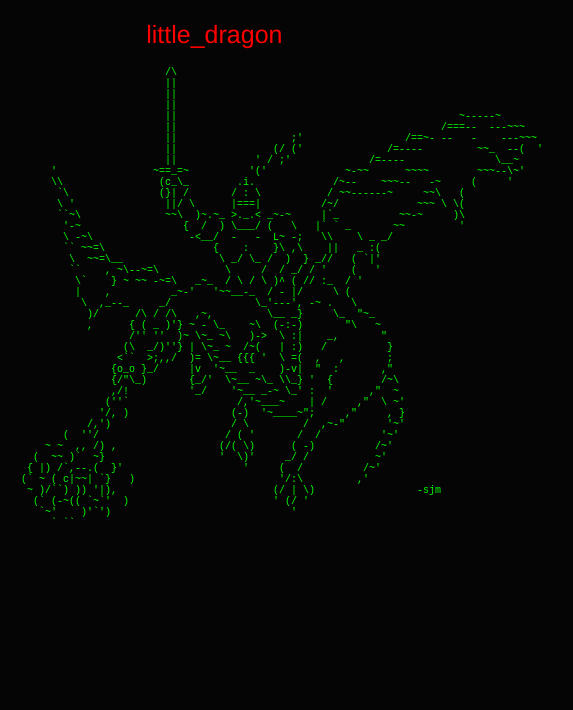
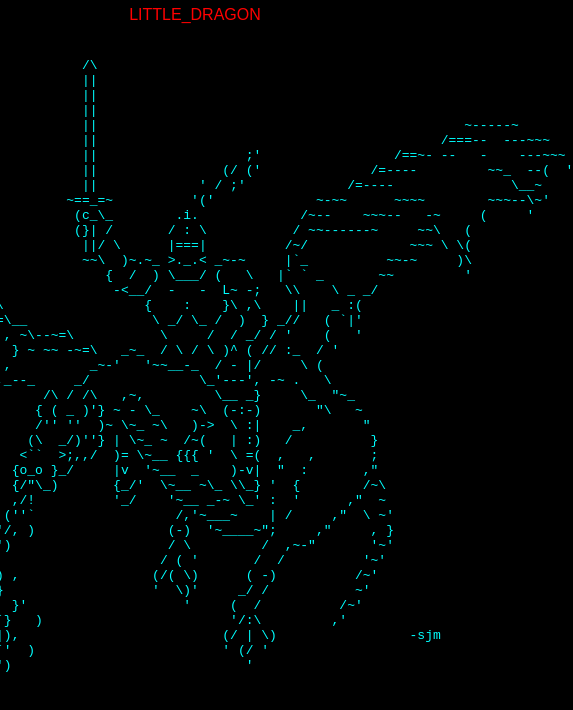
Before and after one commit to jeallyson/little_dragon, a plain HTML site: page index.html in a window 390 px wide. Shown: the whole page, 573 px wide, since content can reach past the window. Drawn offline with Linux system fonts and the light colour scheme.

Commit message:
Corrigindo Erros

```diff
--- a/css/celular/celular.css
+++ /dev/null
@@ -1,45 +0,0 @@
-/* usado quando for uma tela de celular */
-@media screen and (max-width: 600px) {
-    body {
-        background-color: rgb(5, 5, 5);
-    }
-
-    /* textos */
-    .titulo_1 {
-        position: relative;
-        display: flex;
-        margin-left: 8%;
-        margin-top: 5%;
-        color: rgb(245, 245, 245);
-        /* display: inline-block; */
-        white-space: nowrap; /* Evita quebra de linha */
-        font-size: 25px;
-        font-family: 'Franklin Gothic Medium', 'Arial Narrow', Arial, sans-serif;
-
-    }
-
-    .dragon {
-        display: flex;
-        position: relative;
-        margin-top: 5%;
-        color: red;
-        margin-left: 37.5%;
-        font-size: 25px;
-        font-family: 'Franklin Gothic Medium', 'Arial Narrow', Arial, sans-serif;
-    }
-
-    /* fim dos textos  */
-
-    .little_dragon {
-        display: flex;
-        position: relative;
-        color: rgb(4, 255, 0);
-        margin-top: 2%;
-        /* margin-right: 20%; */
-        margin-left: -10%;
-        font-size: 10px;
-
-    }
-
-}
-/* Fim da adaptação no celular */
--- a/css/desktop/desktop.css
+++ /dev/null
@@ -1,97 +0,0 @@
-* {
-    padding: 0%;
-    margin: 0%;
-
-}
-                                        /* Adaptação no desktop */
-    body {
-        background-color: rgb(5, 5, 5);
-    }
-
-    /* textos */
-
-    .titulo_1 {
-        position: relative;
-        margin-left: 45%;
-        margin-top: 3.5%;
-        color: rgb(242, 255, 0);
-        /* display: inline-block; */
-        white-space: nowrap; /* Evita quebra de linha */
-        font-size: 25px;
-        font-family: 'Franklin Gothic Medium', 'Arial Narrow', Arial, sans-serif;
-
-    }
-
-    .dragon {
-        position: relative;
-        margin-top: 2.5%;
-        color: red;
-        margin-left: 48.5%;
-        font-size: 25px;
-        font-family: 'Franklin Gothic Medium', 'Arial Narrow', Arial, sans-serif;
-
-    }
-    /* fim dos textos  */
-
-    .little_dragon {
-        position: relative;
-        /* display: flex; */
-        margin-left: 620px;
-        /* font-size: 12px; */
-        color: greenyellow;
-        margin-top: 2.5%;
-    }
-
-
-
-
-                                         /* Fim da Adaptação pra pc */
-
-
-
-
-/* usado quando for uma tela de celular */
-@media screen and (max-width: 600px) {
-    body {
-        background-color: rgb(5, 5, 5);
-    }
-
-    /* textos */
-    .titulo_1 {
-        position: relative;
-        display: flex;
-        margin-left: 8%;
-        margin-top: 5%;
-        color: rgb(245, 245, 245);
-        /* display: inline-block; */
-        white-space: nowrap; /* Evita quebra de linha */
-        font-size: 25px;
-        font-family: 'Franklin Gothic Medium', 'Arial Narrow', Arial, sans-serif;
-
-    }
-
-    .dragon {
-        display: flex;
-        position: relative;
-        margin-top: 5%;
-        color: red;
-        margin-left: 37.5%;
-        font-size: 25px;
-        font-family: 'Franklin Gothic Medium', 'Arial Narrow', Arial, sans-serif;
-    }
-
-    /* fim dos textos  */
-
-    .little_dragon {
-        display: flex;
-        position: relative;
-        color: rgb(4, 255, 0);
-        margin-top: 2%;
-        /* margin-right: 20%; */
-        margin-left: -10%;
-        font-size: 10px;
-
-    }
-
-}
-/* Fim da adaptação no celular */
--- /dev/null
+++ b/css/style.css
@@ -0,0 +1,44 @@
+* {
+    padding: 0%;
+    margin: 0%;
+
+}
+
+                                        /* Adaptação no desktop */
+    body {
+        background-color: rgb(0, 0, 0);
+    }
+
+    .little_dragon {
+        display: flex;
+        justify-content: center;
+        margin-top: 5%;
+        color: rgb(55, 255, 0);
+    }
+
+    .sem_ideia {
+        display: flex;
+        font-family: Arial, Helvetica, sans-serif;
+        text-transform: uppercase;
+        margin-top: 1.5%;
+        justify-content: center;
+        color: red;
+    }
+                                         /* Fim da Adaptação pra pc */
+
+                                         /* Adaptação no celular */
+@media screen and (max-width: 700px) {
+    body {
+        background-color: black;
+    }
+
+
+    .little_dragon {
+        display: flex;
+        justify-content: center;
+        margin-top: 5%;
+        color: aqua;
+    }
+
+}
+                                        /* Fim da Adaptação no celular */
--- a/index.html
+++ b/index.html
@@ -8,7 +8,7 @@
 
 
 
-    <link rel="stylesheet" href="./css/desktop/desktop.css">
+    <link rel="stylesheet" href="./css/style.css">
     <!-- <link rel="stylesheet" href="./css/celular/celular.css"> -->
 
 </head>
@@ -17,7 +17,7 @@
 
   <!-- <p class="titulo_1"> OLHE TAMBÉM NO CONSOLE \o/</p> -->
 
-  <div class="dragon"> little_dragon </div>
+  <div class="sem_ideia"> little_dragon </div>
 
 
   <pre class="little_dragon">
```
Also changed, not shown: img/cyberpunk.jfif (deleted).
